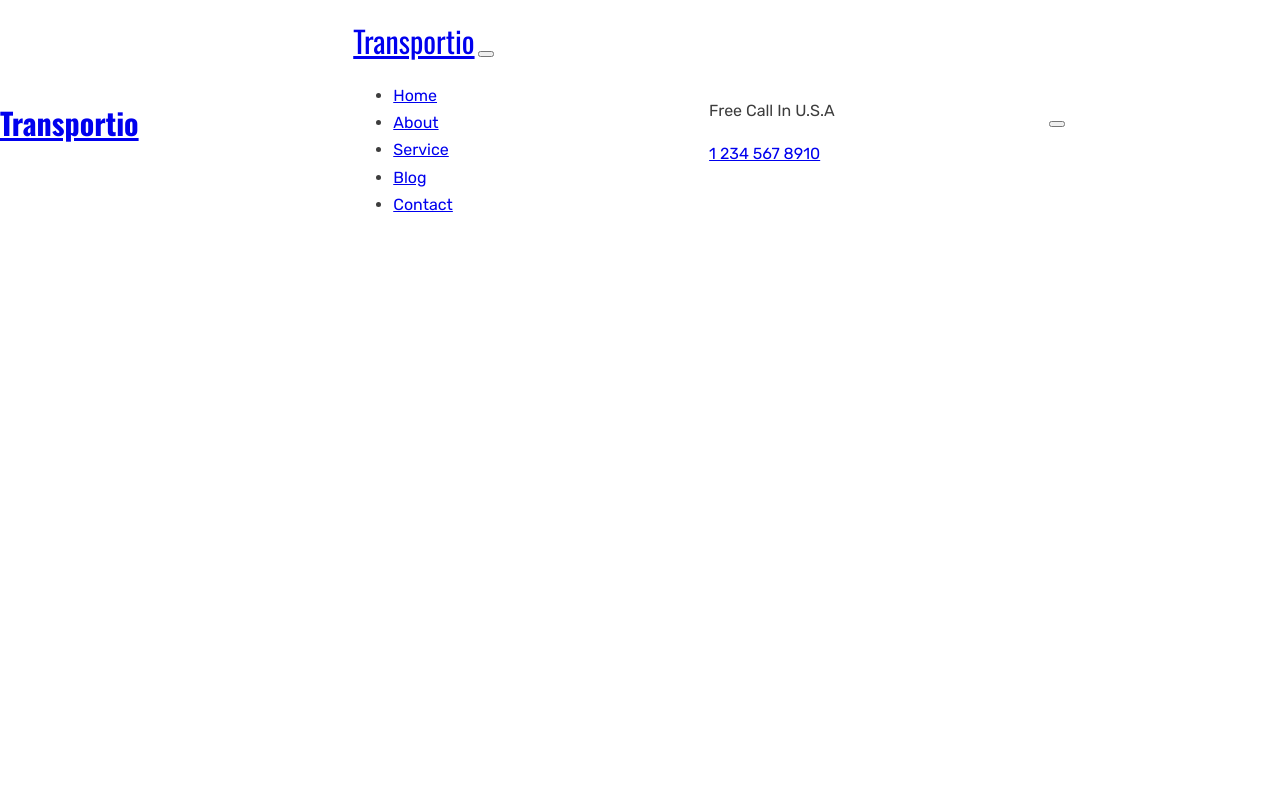
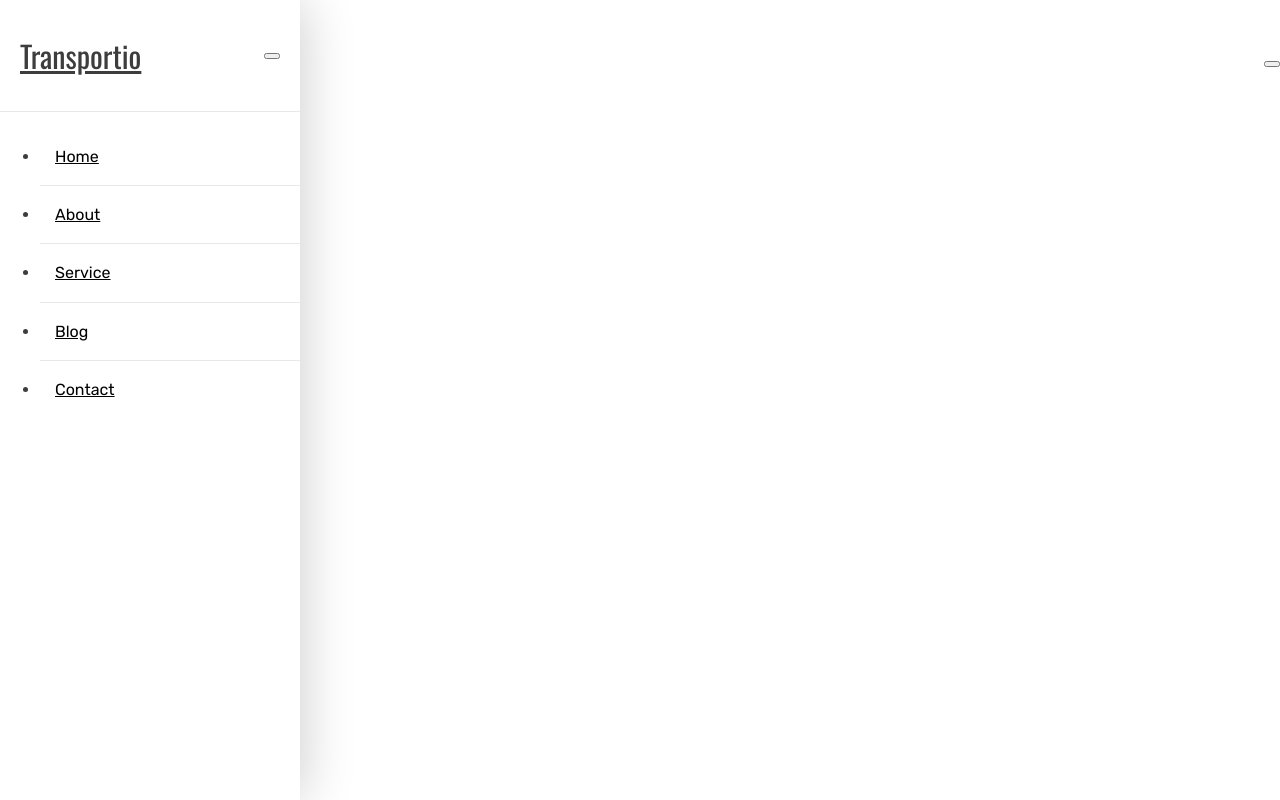
Before and after one commit to sofiiavoitkova/TransportWebsite, a plain HTML site: page index.html in a window 1280 px wide. Both pictures are taken after a click on the button "Open menu". Drawn offline with nearby package versions, Linux system fonts and the light colour scheme.

Commit message:
feat: update and add new CSS variables and styles for header, navbar, and overlay

```diff
--- a/CSS/style.css
+++ b/CSS/style.css
@@ -5,12 +5,20 @@
   --white: hsl(0, 0%, 100%);
   --black: hsl(0, 0%, 0%);
   --onyx: hsl(0, 0%, 24%);
+  --plutinum: hsl(0, 0%, 91%);
+  --onyx: hsl(0, 0%, 24%);
 
   --fs-1: 6rem;
   --fs-2: 5rem;
   --fs-3: 4rem;
 
+  --shadow-1: 2px 0 50px hsla(0, 0%, 0%, 0.2);
+  --shadow-2: 0px 40px 60px hsla(202, 75%, 47%, 0.7);
+  --shadow-3: 0px 0px 60px hsla(202, 75%, 47%, 0.5);
+
   --transition: 0.25s ease;
+  --cubic-in: cubic-bezier(0.51, 0.03, 0.64, 0.28);
+  --cubic-out: cubic-bezier(0.33, 0.85, 0.4, 0.96);
 }
 html {
   font-family: var(--ff-rubik);
@@ -30,6 +38,10 @@ body {
   text-transform: uppercase;
 }
 
+.header-contact {
+  display: none;
+}
+
 .header {
   position: fixed;
   top: 0;
@@ -38,6 +50,10 @@ body {
   padding-block: 15px;
   z-index: 4;
   transition: var(--transition);
+}
+
+.header.active {
+  background-color: var(--green-blue-crayola);
 }
 
 .header .container {
@@ -52,3 +68,86 @@ body {
   /* color: var(--white); */
   font-size: 3rem;
 }
+
+.nav-open-btn {
+  color: var(--white);
+  font-size: 35px;
+}
+
+.nav-open-btn {
+  color: var(--white);
+  font-size: 35px;
+}
+
+.nav-open-btn ion-icon {
+  --ionicon-stroke-width: 40px;
+}
+
+.navbar {
+  position: fixed;
+  top: 0;
+  left: -300px;
+  max-width: 300px;
+  width: 100%;
+  height: 100%;
+  background-color: var(--white);
+  box-shadow: var(--shadow-1);
+  z-index: 3;
+  visibility: hidden;
+  transition: 0.25s var(--cubic-in);
+}
+
+.navbar.active {
+  visibility: visible;
+  transform: translateX(300px);
+  transition: 0.5s var(--cubic-out);
+}
+
+.navbar-top {
+  display: flex;
+  justify-content: space-between;
+  align-items: center;
+  border-block-end: 1px solid var(--plutinum);
+  padding: 30px 20px;
+}
+
+.navbar-top .logo {
+  color: var(--onyx);
+  font-size: 3rem;
+}
+
+.nav-close-btn {
+  font-size: 25px;
+}
+
+.nav-close-btn ion-icon {
+  --ionicon-stroke-width: 40px;
+}
+
+.navbar-item:not(:last-child) {
+  border-block-end: 1px solid var(--plutinum);
+}
+
+.navbar-link {
+  color: var(--black);
+  display: flex;
+  justify-content: space-between;
+  align-items: center;
+  padding: 15px;
+  transition: var(--transition);
+}
+
+.overlay {
+  position: fixed;
+  inset: 0;
+  background-color: var(--black_60);
+  z-index: 2;
+  visibility: hidden;
+  opacity: 0;
+  transition: var(--transition);
+}
+
+.overlay.active {
+  visibility: visible;
+  opacity: 1;
+}
```
